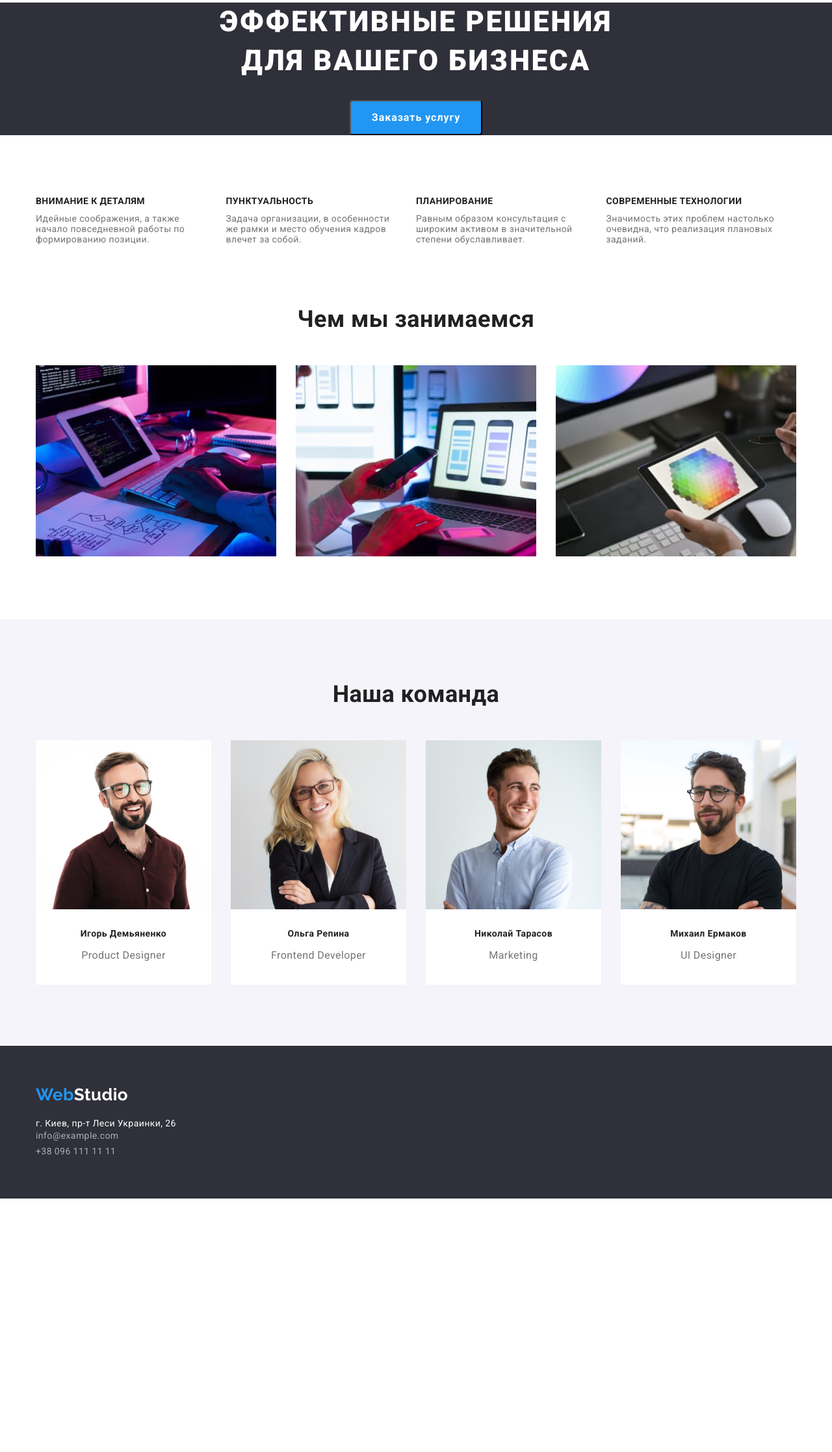
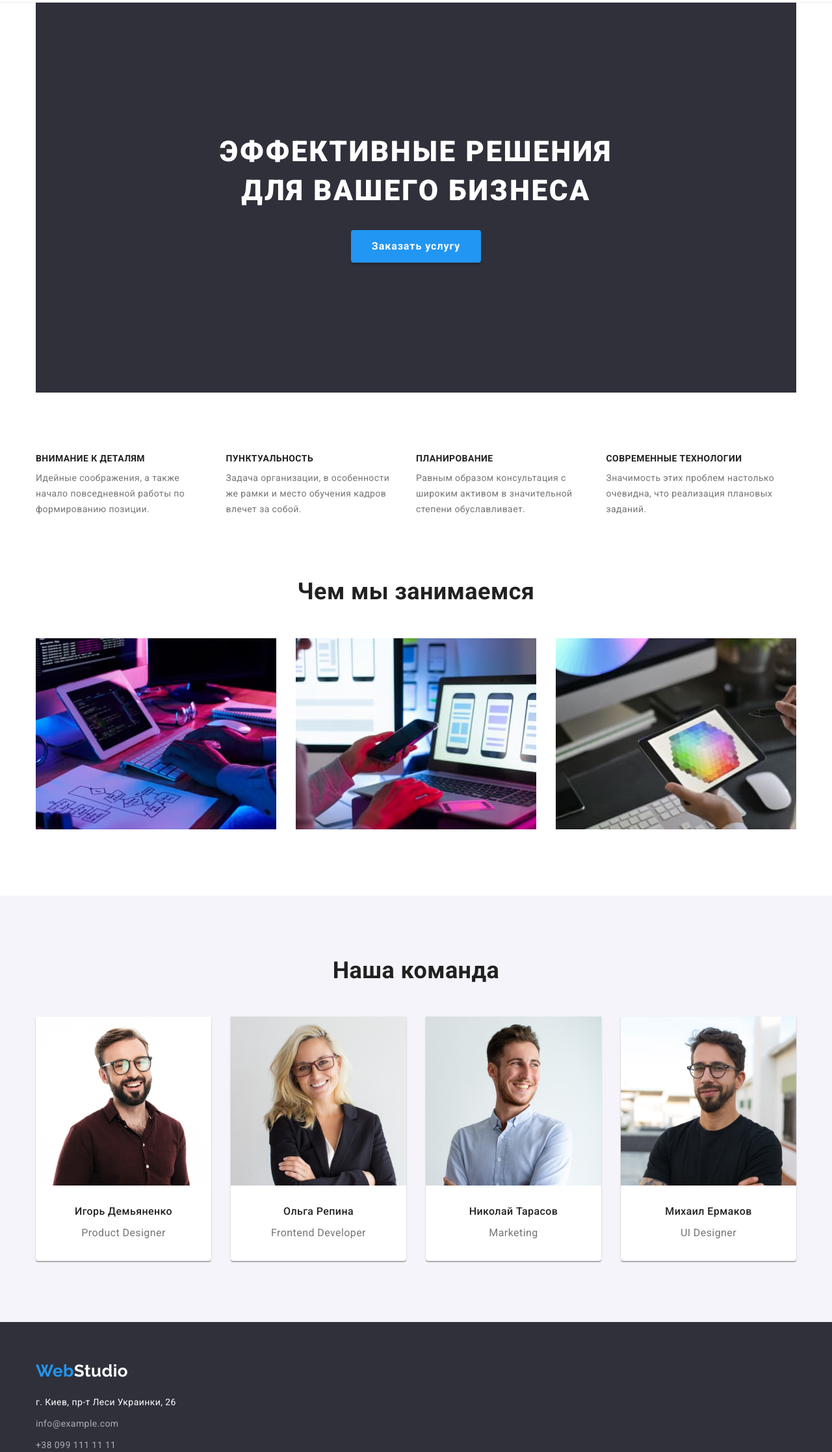
Before and after one commit to BohdanNosonets/goit-markup-hw-03, a plain HTML site: page index.html in a window 1280 px wide. Shown: the part 77-2311 px from the top of the page at 65% size. Before the commit the page ends 1921 px from the top, so only its background shows below. Drawn offline with nearby package versions, Linux system fonts and the light colour scheme.

Commit message:
commint3
виправлення помилок згідно проекта

```diff
--- a/css/styles.css
+++ b/css/styles.css
@@ -37,18 +37,25 @@ body {
     color: var(--primary-text-color);
     font-family: Roboto, sans-serif;
     font-size: 14px;
+    line-height: 1.71;
     letter-spacing: 0.03em;
 }
 
 header {
     border-bottom: 1px solid #ececec;
-    background: var(--white-color);
 }
 
 .container{
     width: 1200px;
     margin: 0 auto;
     padding: 0 15px;
+}
+p {
+    display: block;
+    margin-block-start: 1em;
+    margin-block-end: 1em;
+    margin-inline-start: 0px;
+    margin-inline-end: 0px;
 }
 
 /* Утилиты */
@@ -90,6 +97,8 @@ p{
 }
 .img{
     display: block;
+    max-width: 100%;
+    height: auto;
 }
 
 /* Header */
@@ -107,6 +116,7 @@ p{
 
     padding-top: 24px;
     padding-bottom: 25px;
+    margin-right: 93px;
 
     color: var(--accent-color);
     font-family: Raleway, sans-serif;
@@ -121,14 +131,9 @@ p{
     color: var(--title-text-color);
 }
 
-.logo-white{
-    color:var(--primary-white-color);
-}
-
 /* Site-nav*/
 .site-nav{
     display: flex;
-    margin-left: 93px;
 }
 
 .site-nav .item:not(:last-child){
@@ -188,8 +193,15 @@ p{
 }
 
 /* Hero */
+.hero{
+    padding-top: 0;
+    padding-bottom: 0;
 
+}
 .hero-title {
+    width: 696px;
+    margin:0 auto;
+
     margin-bottom: 30px;
     color: var(--primary-white-color);
 
@@ -199,16 +211,22 @@ p{
     text-align: center ;
     letter-spacing: 0.06em;
 }
-
-.bgr-hero{
+.bg-hero{
+    padding-top: 200px;
+    padding-bottom: 200px;
     background-color: var(--secondary-bg-color);
     text-align: center;
+
+
 }
 
-/* Button  */
+/* Button-hero */
+
 .button-hero {
     border-radius: 4px;
+    border: none;
     padding: 10px 32px;
+    box-shadow: 0px 4px 4px rgba(0, 0, 0, 0.15);
 
     background-color: var(--accent-color);
     color: var(--primary-white-color);
@@ -223,26 +241,6 @@ p{
 .button:hover,
 .button:focus{
    background-color: var(--blue-color);
-}
-
-.button-item,
-.button-center {
-    border-radius: 4px;
-    color: var(--title-text-color);
-    border: none;
-
-    font-weight: 500;
-    font-size: 16px;
-    line-height: 1.63;
-    font-family: inherit;
-    cursor: pointer;
-    text-align: center;
-}
-
-.button-item:hover,
-.button-item:focus {
-    background-color: var(--blue-color);
-    color: var(--primary-white-color);
 }
 
 /* Section */
@@ -262,8 +260,8 @@ p{
 .section-title {
     padding-top: 0;
     margin-top: 0;
-    margin-bottom: 0;
-    padding-bottom: 50px;
+    margin-bottom: 50px;
+    padding-bottom: 0;
     color: var(--title-text-color);
 
     font-weight: 700;
@@ -314,7 +312,11 @@ p{
 .team-card{
     width: calc((100% - 90px)/4);
     margin-right: 30px;
+
     background-color: var(--primary-white-color);
+    box-shadow: 0px 1px 3px rgb(0 0 0 / 12%), 0px 1px 1px rgb(0 0 0 / 14%),
+    0px 2px 1px rgb(0 0 0 / 20%);
+    border-radius: 0px 0px 4px 4px;
 }
 .team-card:nth-child(4n){
     margin-right: 0;
@@ -324,19 +326,23 @@ p{
 }
 
 .feature-list .title {
-    margin-top: 30px;
+    /* margin-top: 30px; */
     margin-bottom: 10px;
 
     color: var(--title-text-color);
-    font-weight: 700 ;
-    font-size: 14px ;
-    line-height: 1.14 ;
+    font-weight: 500;
+    font-size: 16px;
+    line-height: 1.19;
 }
 
 .feature-list .text{
     color: var(--primary-text-color);
     font-size: 14px ;
     line-height: 1.71;
+}
+.feature-list .img{
+    margin-top: 0;
+    margin-bottom: 30px;
 }
 
 .feature{
@@ -354,20 +360,38 @@ p{
 
 .button-center{
     display: flex;
-
-    padding: 6px 22px;
     justify-content: center;
 }
 .button-center .item:not(:last-child){
     margin-right: 8px;
 }
+.button-item,
+.button-center {
+    padding: 6px 22px;
+    border-radius: 4px;
+    border: none;
+
+    color: var(--title-text-color);
+
+    font-weight: 500;
+    font-size: 16px;
+    line-height: 1.63;
+    font-family: inherit;
+    cursor: pointer;
+}
+
+.button-item:hover,
+.button-item:focus {
+    background-color: var(--blue-color);
+    color: var(--primary-white-color);
+}
+
 /* Проекти */
 
 .project-cards{
     display: flex;
     flex-wrap: wrap;
-    padding-top: 34px;
-    padding-bottom: 94px;
+    margin-top: 50px;
 }
 .project-item{
     width: calc((100% - 60px)/3);
@@ -387,11 +411,9 @@ p{
 
     padding: 20px 24px;
 }
-.porfolio-padding{
-    padding-top: 94px;
-}
 
 .subtitle-portfolio{
+    margin-bottom: 4px;
     color: var(--title-text-color);
 
     font-weight: 700;
@@ -404,7 +426,7 @@ p{
     color: var(--primary-text-color);
 
     font-size: 16px;
-    line-height: 1.88;
+    line-height: 1.71;
 }
 
 .our-projects{
@@ -415,12 +437,32 @@ p{
     background-color: var(--primary-white-color);
 }
 
-/* Footer */
+/* Футер */
 
 /* Логотип футера */
 
-.footer-bg{
+.footer-logo{
+
+    color: var(--accent-color);
+    font-family: Raleway, sans-serif;
+    font-weight: 700;
+    font-size: 26px;
+    line-height: 1.19;
+    text-decoration: none;
+}
+
+.footerlogo-white{
+    margin-bottom: 20px;
+    color:var(--primary-white-color);
+}
+
+.footer{
     background-color: var(--secondary-bg-color);
+    padding-top: 60px;
+    padding-bottom: 60px;
+}
+.footer-item{
+     margin-top: 20px;
 }
 
 .link-white{
@@ -428,17 +470,12 @@ p{
     font-style: normal;
     text-decoration: none;
 }
-.container-footer{
-    padding-top:  60px;
-}
-.footer-item{
-    padding-top: 20px;
-    padding-bottom: 60px;
+.footer .item{
+    margin-bottom: 9px;
 }
 /* Адрес */
 
 .footer-item .link  {
-
     font-size: 14px;
     line-height:1.7;
     color:var(--white-rgba);
--- a/index.html
+++ b/index.html
@@ -38,11 +38,12 @@
             <!--Уникальный контент-->
      <main>
              <!--Шапка-->
-
-        <section class="hero text bgr-hero">
-            <h1 class="hero-title">ЭФФЕКТИВНЫЕ РЕШЕНИЯ <br> ДЛЯ ВАШЕГО БИЗНЕСА  </h1>
+      <div class="container">
+        <section class="hero text bg-hero">
+            <h1 class="hero-title">ЭФФЕКТИВНЫЕ РЕШЕНИЯ ДЛЯ ВАШЕГО БИЗНЕСА  </h1>
                 <button type="button" class="button-hero">Заказать услугу</button>
         </section>
+      </div>
              <!--Особенности-->
         <section class="section  bg-section">
           <div class="container">
@@ -50,7 +51,7 @@
             <ul class="  list features ">
                 <li class="item">
                   <h3 class="title">ВНИМАНИЕ К ДЕТАЛЯМ </h3>
-                   <p class="text">Идейные соображения, а также <br>начало повседневной работы по <br>
+                   <p class="text">Идейные соображения, а также<br>начало повседневной работы по <br>
                       формированию позиции.</p>
                     </li>
                 <li class="item">
@@ -130,19 +131,20 @@
         </section>
      </main>
                  <!--Подвал-->
-     <footer class="footer-bg">
-           <div class="container container-footer">
-                 <!--Address-->
-               <a href="./index.html" class="logo">Web<span class="logo-white">Studio</span></a>
+     <footer class="footer">
+           <div class="container ">
+                <!-- Футер-лого-->
+               <a href="./index.html" class="footer-logo ">Web<span class="footerlogo-white">Studio</span></a>
+                <!--Address-->
           <address >
             <ul class="footer-item list ">
-              <li>
+              <li class="item">
                 <a  class="link-white "  href="https://bit.ly/3pXMvUd" target="_blank" rel="noopener noreferrer">
                 г. Киев, пр-т Леси Украинки, 26</a></li>
-              <li>
+              <li class="item">
                 <a class="link " href="mailto:info@devstudio.com">info@example.com</a></li>
-              <li>
-                <a class="link " href="tel:+380961111111">+38 096 111 11 11</a></li>
+              <li >
+                <a class="link " href="tel:+380991111111">+38 099 111 11 11</a></li>
             </ul>
           </address>
         </div>
```
Also changed, not shown: portfolio.html (+13 -11 lines).
